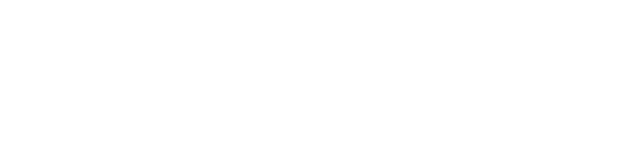
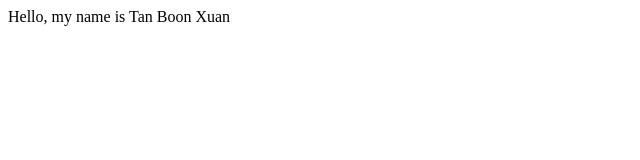
Before and after one commit to TanBoonXuan2005/portfolio-project, a website: page index.html in a window 1280 px wide. Shown: the whole page, without its empty margins (0-640 px from the left). Drawn offline with Linux system fonts and the light colour scheme.

Commit message:
Add intro text

```diff
--- a/index.html
+++ b/index.html
@@ -9,7 +9,7 @@
 </head>
 
 <body>
-
+  Hello, my name is Tan Boon Xuan
   <script src="script.js"></script>
 </body>
 
```
